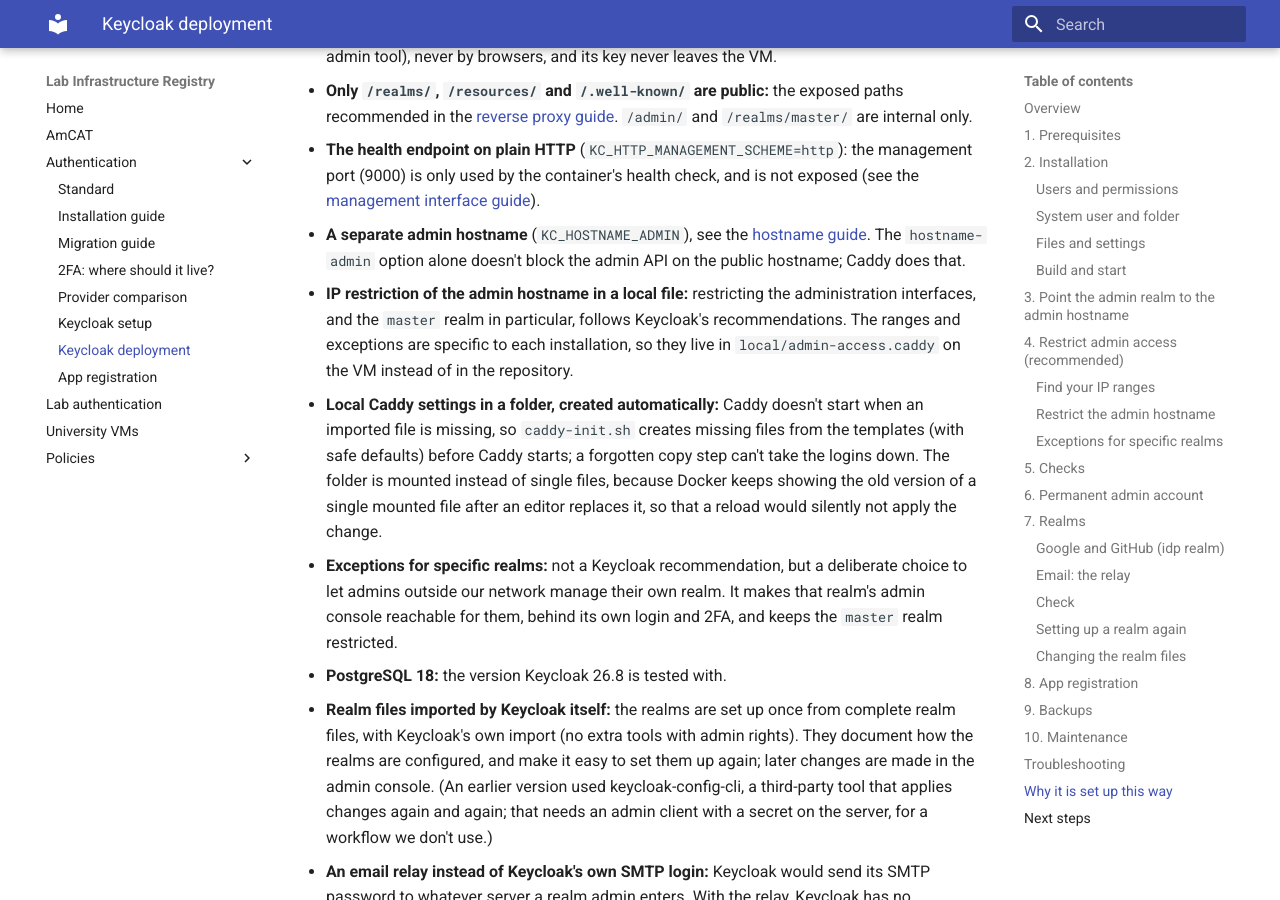
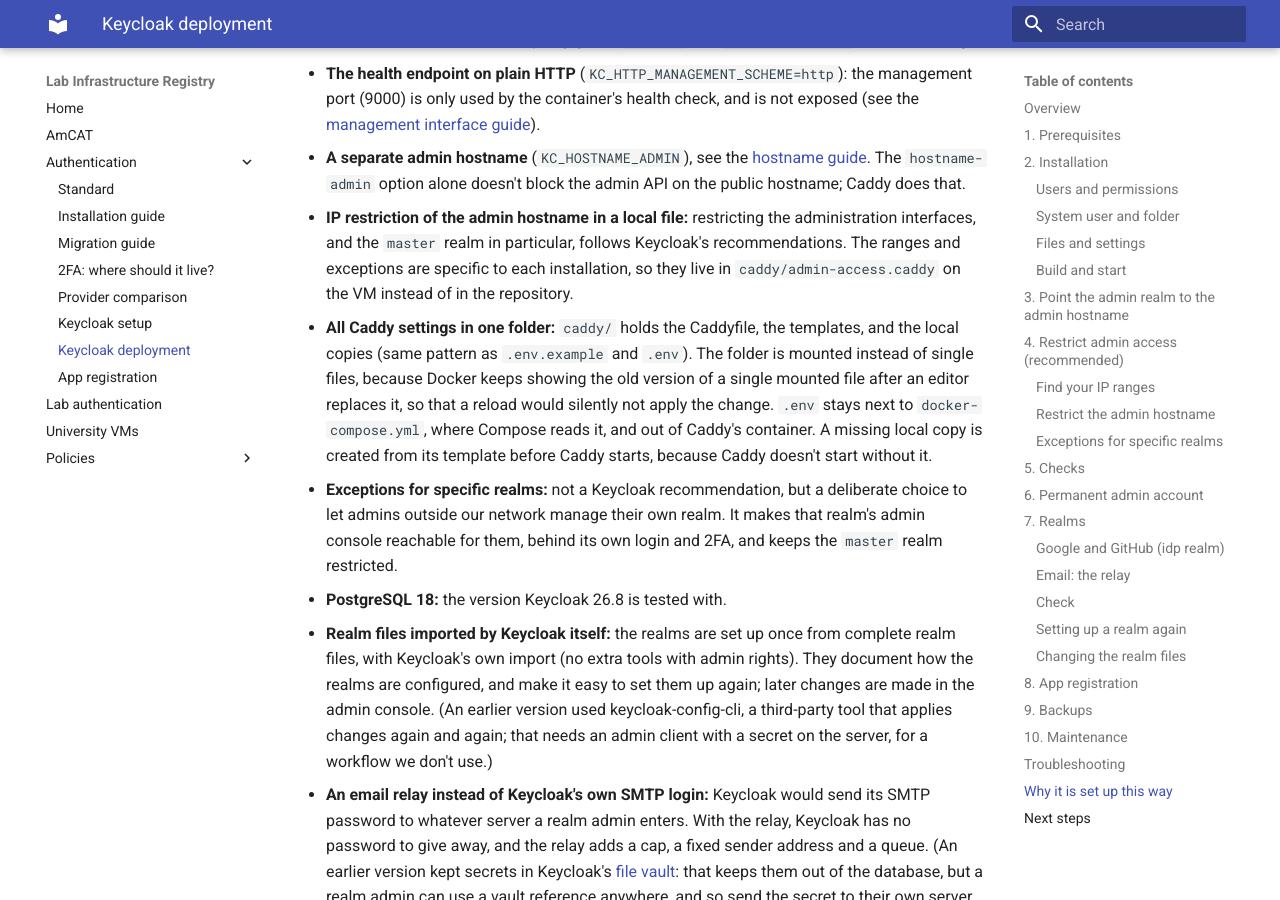
Before and after one commit to kasperwelbers/societal-analytics-lab-infra, an MkDocs documentation site: the page built from docs/keycloak-deploy.md, in a window 1280 px wide and 900 px high, scrolled down 22035 px. Built offline with MkDocs 1.6.1 and Material for MkDocs 9.7.7, drawn with Linux system fonts in a browser that asks for light colours; some of the changed text lies outside the part shown.

Commit message:
Caddy: all its files in caddy/, next to their templates
caddy/ holds the Caddyfile, the templates and the local copies
(admin-access.caddy, email-tiers.caddy), following the same pattern as
.env.example and .env; the folder is mounted into Caddy. .env stays next
to docker-compose.yml. The init script only creates a missing copy from
its template. Docs and the setup steps updated.

Co-Authored-By: Claude Opus 5.5 <noreply@anthropic.com>
Claude-Session: https://claude.ai/code/session_019W6Pqxp2q1zbwJeh2ybKkP

````diff
--- a/docs/keycloak-deploy.md
+++ b/docs/keycloak-deploy.md
@@ -3,7 +3,7 @@
 This runbook sets up Keycloak on a single VM, with PostgreSQL and Caddy (TLS via Let's Encrypt), using the files in [`deploy/keycloak/`](https://github.com/kasperwelbers/societal-analytics-lab-infra/tree/main/deploy/keycloak). It takes about an hour. For an overview of the setup (the realms, the open idp realm with its tiers, and the security measures), see [Keycloak setup](./keycloak.md). Why Keycloak is being evaluated is explained in the [OIDC provider comparison](./auth-providers.md); what to test after the setup is in its [test checklist](./auth-providers.md#keycloak-test-checklist).
 
 !!! info "Placeholders"
-    This page uses `auth.example.org` (public hostname), `auth-admin.example.org` (admin hostname) and `apps.example.org` (app registration). The real hostnames, IP ranges and secrets are only stored on the VM (`.env` and `local/`).
+    This page uses `auth.example.org` (public hostname), `auth-admin.example.org` (admin hostname) and `apps.example.org` (app registration). The real hostnames, IP ranges and secrets are only stored on the VM (`.env`, and `caddy/admin-access.caddy` and `caddy/email-tiers.caddy`).
 
 ## Overview
 
@@ -37,10 +37,10 @@ Three hostnames:
 | `app-registration/` | The [app registration site](./app-registration.md) |
 | `internal-tls.sh` | Creates the internal certificate (run by the tls-init service) |
 | `admin-cli.sh` | Runs Keycloak's admin command-line tool (`kcadm.sh`) inside the container, over the internal TLS connection |
-| `Caddyfile` | The public and admin hostnames, and the email limits. Reads the local settings in `local/`. |
-| `admin-access.example.caddy`, `email-tiers.example.caddy` | Templates for the local Caddy settings: restrictions of the admin hostname ([step 4](#4-restrict-admin-access-recommended)) and the email limits per app ([Email limits](#10-maintenance)). |
-| `caddy-init.sh` | Run by the caddy-init service before Caddy starts: creates `local/admin-access.caddy` and `local/email-tiers.caddy` from the templates when they don't exist, and never changes existing files |
-| `local/` | The local Caddy settings. A local folder that is never committed. |
+| `caddy/` | Everything for Caddy, mounted into its container: |
+| `caddy/Caddyfile` | The public and admin hostnames, and the email limits |
+| `caddy/admin-access.example.caddy`, `caddy/email-tiers.example.caddy` | Templates for the local Caddy settings `caddy/admin-access.caddy` and `caddy/email-tiers.caddy` (copied in step 2, never committed): restrictions of the admin hostname ([step 4](#4-restrict-admin-access-recommended)) and the email limits per app ([Email limits](#10-maintenance)). |
+| `caddy/init.sh` | Run by the caddy-init service before Caddy starts: creates a missing local Caddy setting from its template, so that Caddy can always start |
 | `.env.example` | All settings. Copied to `.env`, which holds the secrets and is never committed. |
 | `backup.sh` | A database dump, for a daily cron job |
 
@@ -163,23 +163,19 @@ Fill in the other values in `.env`: the three hostnames (without `https://`), `A
 sudo -u keycloak nano .env
 ```
 
-Create the local Caddy settings in the folder `local/`, from the templates: `admin-access.caddy` restricts the admin hostname ([step 4](#4-restrict-admin-access-recommended)), and `email-tiers.caddy` holds the [email limits](#10-maintenance) per app. These copies are not in the repository, so `git pull` never changes them.
+Create the local Caddy settings in `caddy/`, from the templates there: `admin-access.caddy` restricts the admin hostname ([step 4](#4-restrict-admin-access-recommended)), and `email-tiers.caddy` holds the [email limits](#10-maintenance) per app. These copies are not in the repository, so `git pull` never changes them.
 
 ```bash
-sudo -u keycloak mkdir -m 750 local
+sudo -u keycloak cp caddy/admin-access.example.caddy caddy/admin-access.caddy
 ```
 
 ```bash
-sudo -u keycloak cp admin-access.example.caddy local/admin-access.caddy
+sudo -u keycloak cp caddy/email-tiers.example.caddy caddy/email-tiers.caddy
 ```
 
-```bash
-sudo -u keycloak cp email-tiers.example.caddy local/email-tiers.caddy
-```
+Set up the admin restriction now, so the admin hostname is restricted from the first start: find your IP ranges and edit `caddy/admin-access.caddy` as described in [step 4](#4-restrict-admin-access-recommended). The email tiers can stay as they are.
 
-Set up the admin restriction now, so the admin hostname is restricted from the first start: find your IP ranges and edit `local/admin-access.caddy` as described in [step 4](#4-restrict-admin-access-recommended). The email tiers can stay as they are.
-
-If one of these files is missing when the stack starts, the `caddy-init` service creates it from its template (Caddy doesn't start without them): unchanged, the templates add no admin restriction and give every app the default email limit. It never changes an existing file.
+If one of these files is missing when the stack starts, it is created from its template (Caddy doesn't start without them): unchanged, the templates add no admin restriction and give every app the default email limit.
 
 ### Build and start
 
@@ -227,7 +223,7 @@ This changes the issuer of `master`, so the admin tool's login is no longer vali
 
 Keycloak recommends not exposing the administration interfaces to the public internet, and in particular restricting the administrative `master` realm to internal access (see [Configuring Keycloak for production](https://www.keycloak.org/server/configuration-production) and the [exposed path recommendations](https://www.keycloak.org/server/reverseproxy#_exposed_path_recommendations)). With this step, everything on the admin hostname (the admin consoles, the admin API and the `master` realm) is only reachable from the IP ranges you choose, e.g. the university network and its VPN. The public hostname, where users log in, is not affected.
 
-**How it works.** The admin hostname reads the rules in `local/admin-access.caddy` (copied from `admin-access.example.caddy` in [step 2](#files-and-settings)), from top to bottom; the first rule that matches a request decides. Requests that match no rule go to Keycloak. The file is local to the VM: it is not in the repository, so `git pull` never changes it.
+**How it works.** The admin hostname reads the rules in `caddy/admin-access.caddy` (copied from `caddy/admin-access.example.caddy` in [step 2](#files-and-settings)), from top to bottom; the first rule that matches a request decides. Requests that match no rule go to Keycloak. The file is local to the VM: it is not in the repository, so `git pull` never changes it.
 
 Set this up before the first start (step 2), so the admin hostname is never open; you can also do it later. After a change while Caddy runs, apply it with a reload, which checks the file first: if it contains a mistake, the reload fails with an error message, and Caddy keeps running with the previous settings.
 
@@ -262,7 +258,7 @@ For example, `192.0.2.0` to `192.0.2.255` is `192.0.2.0/24`. The VPN and the cam
 Edit the file (in step 2, or later):
 
 ```bash
-sudo -u keycloak nano local/admin-access.caddy
+sudo -u keycloak nano caddy/admin-access.caddy
 ```
 
 At the bottom, remove the `#` in front of the restriction, and put your ranges after `remote_ip`, separated by spaces:
@@ -445,7 +441,7 @@ echo '15 3 * * * root /opt/keycloak/societal-analytics-lab-infra/deploy/keycloak
 ```
 
 * **The dumps are sensitive:** they contain user data, password hashes, client secrets and the realm signing keys. The backup folder is only readable by root.
-* **Keycloak has no master key:** the database dump (plus `.env` and `local/`) is all you need to restore. The internal certificate is not part of the backup: on a new VM, tls-init creates a new one.
+* **Keycloak has no master key:** the database dump (plus `.env`, `caddy/admin-access.caddy` and `caddy/email-tiers.caddy`) is all you need to restore. The internal certificate is not part of the backup: on a new VM, tls-init creates a new one.
 * **Keycloak's register of running instances** (the `jgroups_ping` table) is left out of the dump. Restoring old entries would make Keycloak believe another instance is running.
 * ==TODO: encryption and an off-site copy, once the lab's backup strategy is decided. Until then, the dumps are on the same VM, so they don't protect against losing the VM.==
 
@@ -527,7 +523,7 @@ sudo docker compose build --pull && sudo docker compose up -d
 | Limit | Where | Default | Counts | Above the limit |
 | --- | --- | --- | --- | --- |
 | **Per IP address** | Caddy; `.env`: `EMAIL_LIMIT_PER_IP` per `EMAIL_LIMIT_PER_IP_WINDOW` | 200 per hour | Requests that can send an email, plus registrations and first logins with Google or GitHub | That person sees "Too many attempts from your network" |
-| **Per app** (client ID), only in `idp` | Caddy; `local/email-tiers.caddy` | 25 per 30 minutes; tier2 100, tier3 500 | Requests that can send an email, through that app | That person sees "This app has reached its limit for sign-ups and password resets" |
+| **Per app** (client ID), only in `idp` | Caddy; `caddy/email-tiers.caddy` | 25 per 30 minutes; tier2 100, tier3 500 | Requests that can send an email, through that app | That person sees "This app has reached its limit for sign-ups and password resets" |
 | **All email** | The relay; `.env`: `EMAIL_RELAY_LIMIT` per `EMAIL_RELAY_LIMIT_PERIOD` | 400 per hour | Emails actually sent | Keycloak can't send email; users see that the email could not be sent |
 
 The requests that can send an email are the first visit to the "verify your email" page (after registering, or when a user with an unverified email address logs in) and submitting "forgot password". Logins (with password, OTP, passkey, Google or GitHub), token requests and refresh grants, and finishing a password reset from an email that was already sent are never limited.
@@ -544,7 +540,7 @@ The requests that can send an email are the first visit to the "verify your emai
 * **Per IP address** is generous, because many people can share one address (e.g. a class on a campus network): 200 per hour is about 100 sign-ups per hour from one address. It must stay well below the cap on all email, so that one address can't use that up.
 * **Per app, only in `idp`:** anyone can register there, and register apps, so each app has its own limit: one app (or someone abusing its login page) can't use up the email for all others. Other realms have no limits per app, only the limit per IP address and the cap on all email.
 
-**Tiers per app (idp).** Every app gets `default`. Give a higher tier to apps whose owners you trust (e.g. because they asked for more, and you know them). `local/email-tiers.caddy` (copied from `email-tiers.example.caddy` in step 2) holds both the tiers and the list of apps with a higher tier, e.g.:
+**Tiers per app (idp).** Every app gets `default`. Give a higher tier to apps whose owners you trust (e.g. because they asked for more, and you know them). `caddy/email-tiers.caddy` (copied from `caddy/email-tiers.example.caddy` in step 2) holds both the tiers and the list of apps with a higher tier, e.g.:
 
 ```
 (email_tier_limits) {
@@ -560,7 +556,7 @@ The requests that can send an email are the first visit to the "verify your emai
 }
 ```
 
-Edit it with `sudo -u keycloak nano local/email-tiers.caddy`, and apply it with a reload, which keeps the current counts:
+Edit it with `sudo -u keycloak nano caddy/email-tiers.caddy`, and apply it with a reload, which keeps the current counts:
 
 ```bash
 sudo docker compose exec caddy caddy reload --config /etc/caddy/Caddyfile
@@ -569,7 +565,7 @@ sudo docker compose exec caddy caddy reload --config /etc/caddy/Caddyfile
 If the file contains a mistake, the reload fails with an error message and Caddy keeps running with the previous settings: fix the file before Caddy is restarted (e.g. by a reboot), because Caddy doesn't start with an invalid file.
 
 * **New apps** are not added anywhere: apps that are not listed get `default`. Tiers are only assigned by hand.
-* **Keycloak's own apps** are each shared by all users of the realm, so the template gives them tier2: `account-console` (where users manage their account, and can also register or reset their password) and `app-registration` (the app registration site). On an installation whose `local/email-tiers.caddy` was created before they were in the template, add these two lines by hand.
+* **Keycloak's own apps** are each shared by all users of the realm, so the template gives them tier2: `account-console` (where users manage their account, and can also register or reset their password) and `app-registration` (the app registration site). On an installation whose `caddy/email-tiers.caddy` was created before they were in the template, add these two lines by hand.
 * **More tiers:** add a line to `email_tier_limits` (a name, a number, a period), and use the name in `email_tier_apps`.
 * **The limit per app can't be avoided** by leaving out or changing the client ID in the URL: Keycloak then refuses the request and sends nothing (tested). Someone can use up an app's limit on purpose, but then only sign-ups and password resets through that app pause; its logins keep working.
 
@@ -610,8 +606,8 @@ Log in to the admin console as `recovery-admin`, fix the problem (e.g. delete th
 | `sudo: ... is not in the sudoers file` while logged in as `keycloak` | Docker commands are run from your own admin account, not as `keycloak`. |
 | No certificate, or browser warnings | The DNS record doesn't point to the VM yet, or port 80 is blocked. Check `sudo docker compose logs caddy`. |
 | Admin console stays on a loading spinner | Step 3 (frontend URL of the `master` realm) was skipped or has a typo. |
-| Admin hostname returns 403 while on the VPN | Your IP address is not in the ranges in `local/admin-access.caddy`. Check `curl -4 https://ifconfig.me` on your device. After changing the file, run `sudo docker compose exec caddy caddy reload --config /etc/caddy/Caddyfile`. |
-| A reload of Caddy fails, or Caddy doesn't start after a restart | A mistake in `local/admin-access.caddy` or `local/email-tiers.caddy`: the error message names the file and line. Fix it and reload again (`sudo docker compose up -d caddy` if Caddy is not running). |
+| Admin hostname returns 403 while on the VPN | Your IP address is not in the ranges in `caddy/admin-access.caddy`. Check `curl -4 https://ifconfig.me` on your device. After changing the file, run `sudo docker compose exec caddy caddy reload --config /etc/caddy/Caddyfile`. |
+| A reload of Caddy fails, or Caddy doesn't start after a restart | A mistake in `caddy/admin-access.caddy` or `caddy/email-tiers.caddy`: the error message names the file and line. Fix it and reload again (`sudo docker compose up -d caddy` if Caddy is not running). |
 | The admin console of a realm with an exception stays on "Loading", or shows a permission error | The exception is missing `/resources/*` or `/admin/serverinfo`, or the realm name in the paths is misspelled (see step 4). |
 | Requests through Caddy return 502 Bad Gateway | Keycloak is still starting, or Caddy doesn't trust Keycloak's internal certificate (e.g. after `tls-init renew` without restarting Caddy). Run `sudo docker compose restart caddy`, and check `sudo docker compose logs caddy`. |
 | Requests through Caddy return 403 Forbidden | `KC_PROXY_HEADERS` is not set to `xforwarded`, so Keycloak's origin checks fail (see the reverse proxy guide). |
@@ -634,8 +630,8 @@ Log in to the admin console as `recovery-admin`, fix the problem (e.g. delete th
 * **Only `/realms/`, `/resources/` and `/.well-known/` are public:** the exposed paths recommended in the [reverse proxy guide](https://www.keycloak.org/server/reverseproxy#_exposed_path_recommendations). `/admin/` and `/realms/master/` are internal only.
 * **The health endpoint on plain HTTP** (`KC_HTTP_MANAGEMENT_SCHEME=http`): the management port (9000) is only used by the container's health check, and is not exposed (see the [management interface guide](https://www.keycloak.org/server/management-interface)).
 * **A separate admin hostname** (`KC_HOSTNAME_ADMIN`), see the [hostname guide](https://www.keycloak.org/server/hostname). The `hostname-admin` option alone doesn't block the admin API on the public hostname; Caddy does that.
-* **IP restriction of the admin hostname in a local file:** restricting the administration interfaces, and the `master` realm in particular, follows Keycloak's recommendations. The ranges and exceptions are specific to each installation, so they live in `local/admin-access.caddy` on the VM instead of in the repository.
-* **Local Caddy settings in a folder, created automatically:** Caddy doesn't start when an imported file is missing, so `caddy-init.sh` creates missing files from the templates (with safe defaults) before Caddy starts; a forgotten copy step can't take the logins down. The folder is mounted instead of single files, because Docker keeps showing the old version of a single mounted file after an editor replaces it, so that a reload would silently not apply the change.
+* **IP restriction of the admin hostname in a local file:** restricting the administration interfaces, and the `master` realm in particular, follows Keycloak's recommendations. The ranges and exceptions are specific to each installation, so they live in `caddy/admin-access.caddy` on the VM instead of in the repository.
+* **All Caddy settings in one folder:** `caddy/` holds the Caddyfile, the templates, and the local copies (same pattern as `.env.example` and `.env`). The folder is mounted instead of single files, because Docker keeps showing the old version of a single mounted file after an editor replaces it, so that a reload would silently not apply the change. `.env` stays next to `docker-compose.yml`, where Compose reads it, and out of Caddy's container. A missing local copy is created from its template before Caddy starts, because Caddy doesn't start without it.
 * **Exceptions for specific realms:** not a Keycloak recommendation, but a deliberate choice to let admins outside our network manage their own realm. It makes that realm's admin console reachable for them, behind its own login and 2FA, and keeps the `master` realm restricted.
 * **PostgreSQL 18:** the version Keycloak 26.8 is tested with.
 * **Realm files imported by Keycloak itself:** the realms are set up once from complete realm files, with Keycloak's own import (no extra tools with admin rights). They document how the realms are configured, and make it easy to set them up again; later changes are made in the admin console. (An earlier version used keycloak-config-cli, a third-party tool that applies changes again and again; that needs an admin client with a secret on the server, for a workflow we don't use.)
````
Also changed, not shown: deploy/keycloak/README.md (+3 -4 lines), docs/app-registration.md (+2 -2 lines), 10 other files.
